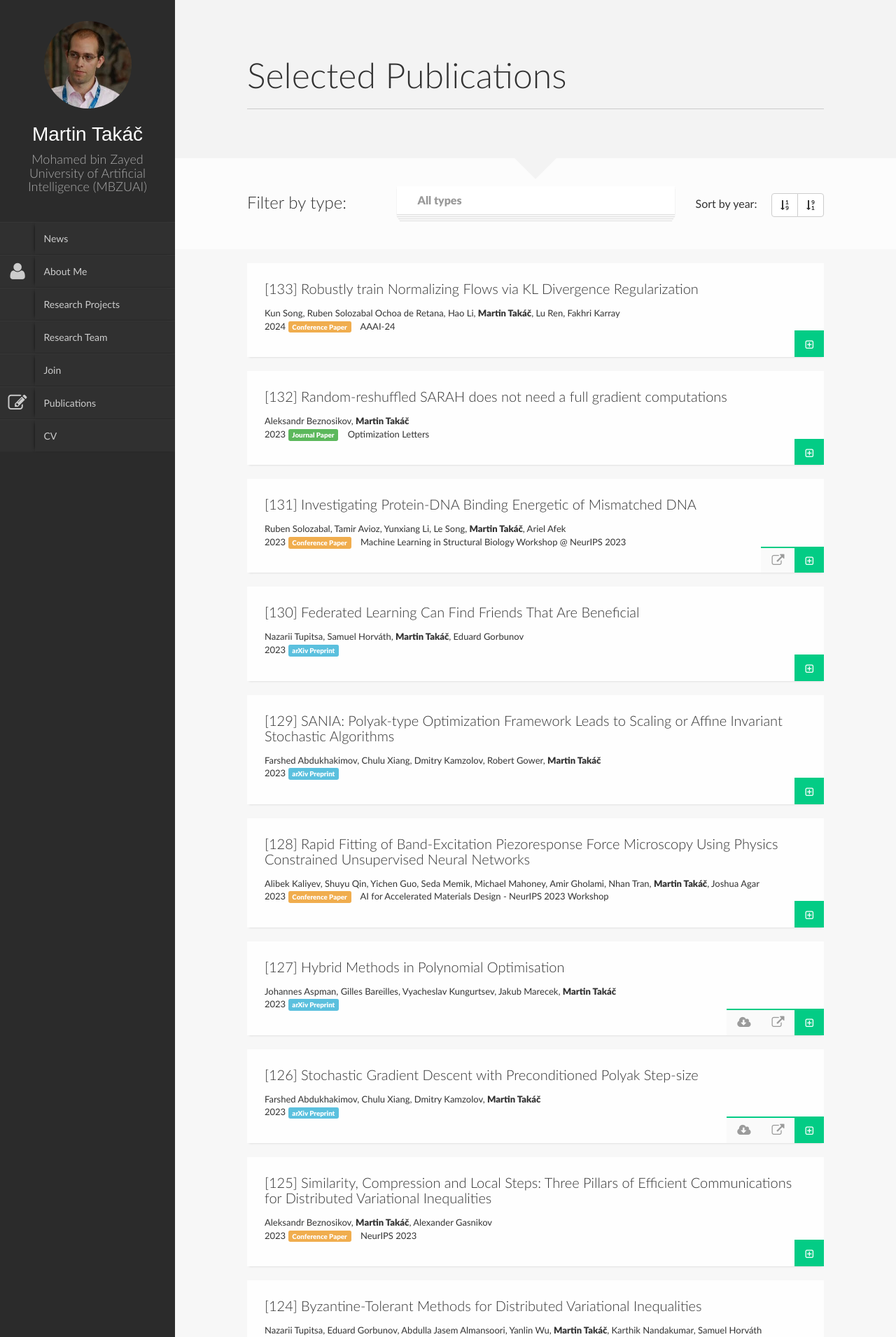
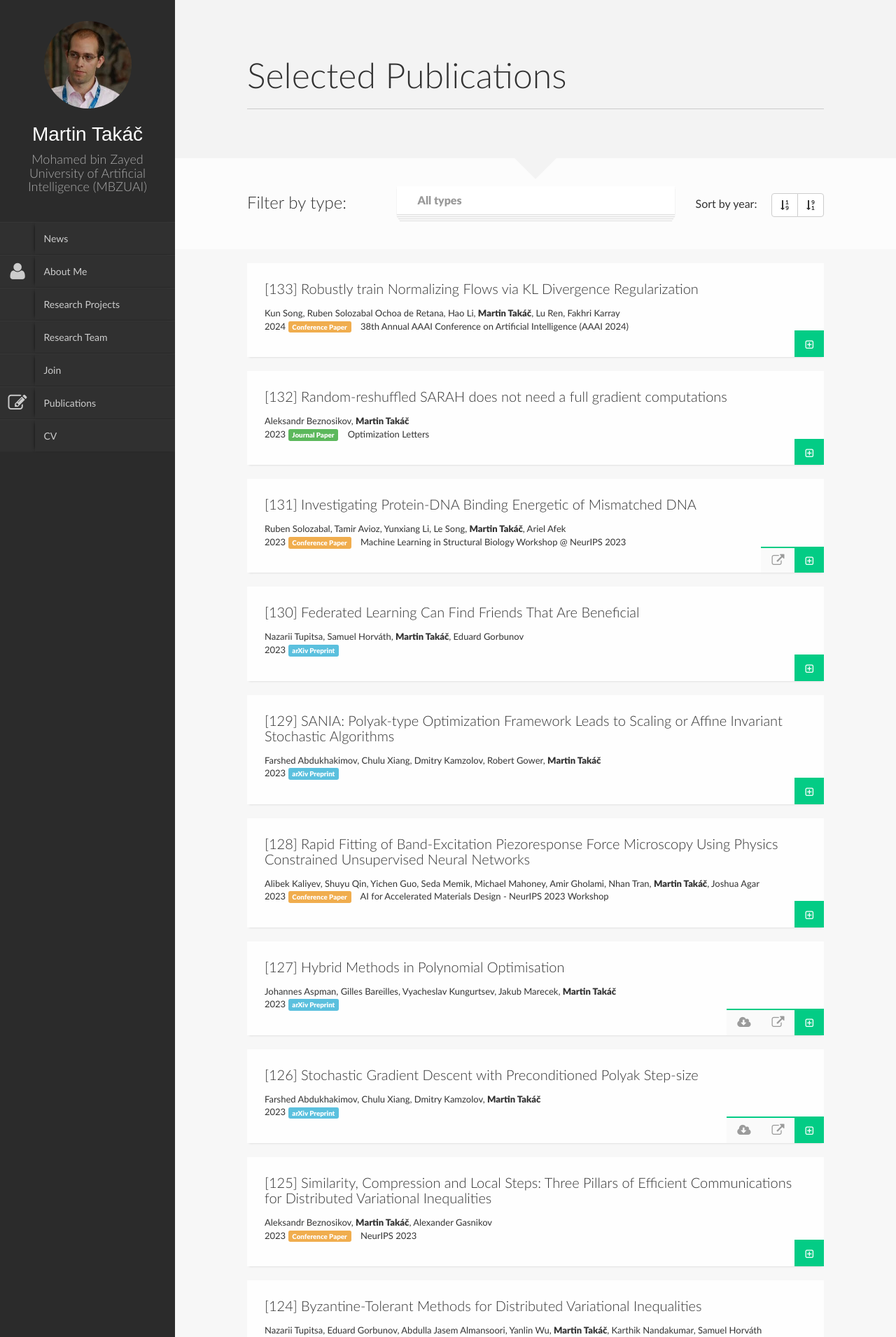
Before and after one commit to martintaki/takac.github.io, a Jekyll site: the page built from Publications.html, in a window 1280 px wide. Shown: the top 1910 px of the page at 70% size. Built offline with Jekyll 4.4.1, drawn with Linux system fonts in a browser that asks for light colours; nearby versions of some CDN libraries; library files that are not in the unit come from our copies.

Commit message:
update 12-09-2023

```diff
--- a/_data/papers.yaml
+++ b/_data/papers.yaml
@@ -13,7 +13,7 @@
     \ the one without the regularization.\n\t\t\t"
   authors: "Kun Song, Ruben Solozabal Ochoa de Retana, Hao Li, <strong>Martin Tak\xE1\
     \u010D</strong>, Lu Ren, Fakhri Karray"
-  journal: AAAI-24
+  journal: 38th Annual AAAI Conference on Artificial Intelligence (AAAI 2024)
   title: Robustly train Normalizing Flows via KL Divergence Regularization
   type: cpaper
   year: '2024'
```
